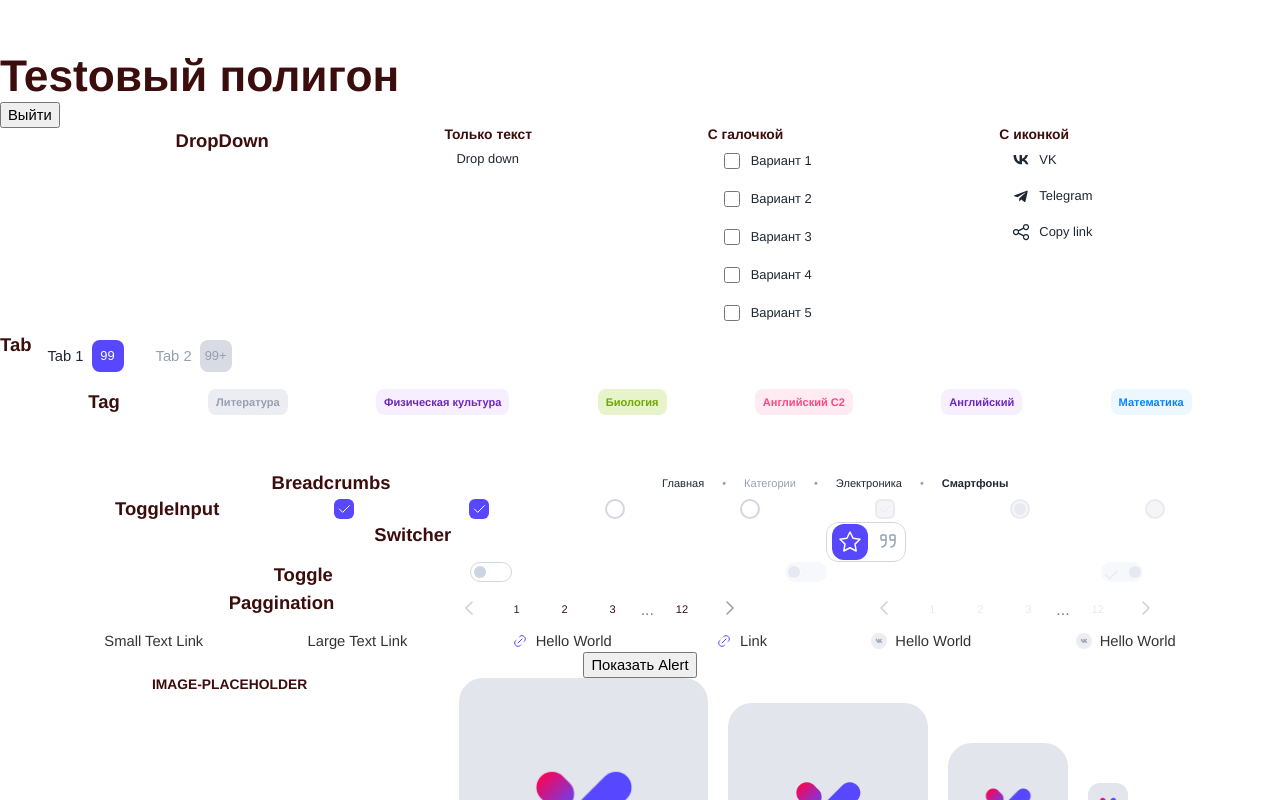
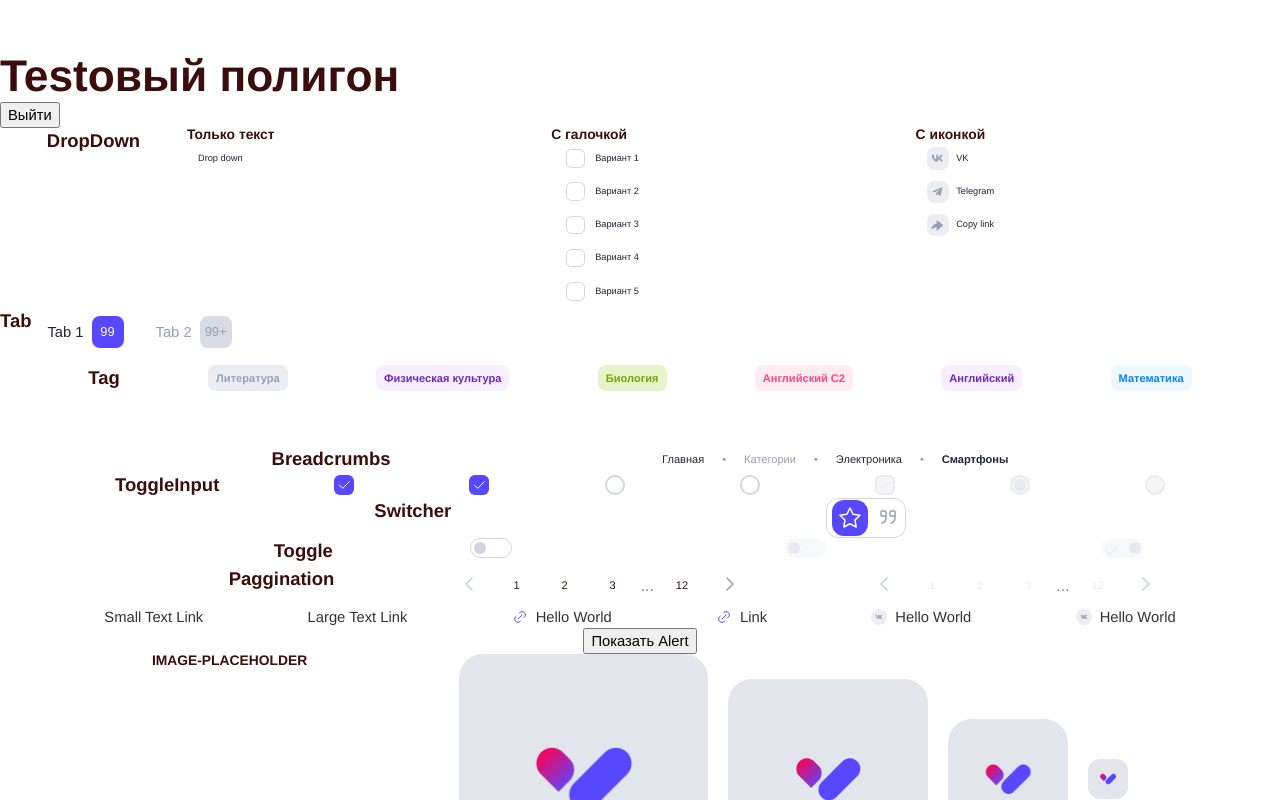
Before and after one commit to Aldiyar-B/Paraweb, a React (Vite) app: page /test in a window 1280 px wide. Shown: the top 800 px of the page. Built offline with nearby package versions, Linux system fonts and the light colour scheme.

Commit message:
Dropdown сделал по Бэм и rem

```diff
--- a/src/components/DropDown/DropDown.jsx
+++ b/src/components/DropDown/DropDown.jsx
@@ -1,25 +1,23 @@
 import React from 'react';
 import styles from './DropDown.module.scss';
-
-const icons = import.meta.glob('../../assets/svg/icons/*.svg', {
-  eager: true,
-  as: 'raw',
-});
+import { icons } from '../icons';
 
 const Dropdown = ({ text, checkbox = false, socials = null }) => {
   const getIcon = (iconName) =>
-    icons[`../../assets/svg/icons/${iconName}.svg`] || null;
+    icons[`../assets/svg/icons/${iconName}.svg`] || null;
 
   return (
     <div className={styles.dropdownItem}>
-      {checkbox && <input type="checkbox" className={styles.checkbox} />}
+      {checkbox && (
+        <input type="checkbox" className={styles['dropdownItem__checkbox']} />
+      )}
       {socials && getIcon(socials) && (
         <span
-          className={styles.icon}
+          className={styles['dropdownItem__icon']}
           dangerouslySetInnerHTML={{ __html: getIcon(socials) }}
         />
       )}
-      <span className={styles.text}>{text}</span>
+      <span className={styles['dropdownItem__text']}>{text}</span>
     </div>
   );
 };
--- a/src/components/DropDown/DropDown.module.scss
+++ b/src/components/DropDown/DropDown.module.scss
@@ -4,14 +4,14 @@
 .dropdownItem {
   display: flex;
   align-items: center;
-  gap: 8px;
-  padding: 8px 12px;
+  width: 34.4rem;
+  height: 3.6rem;
+  gap: 0.8rem;
+  padding: 0.8rem 1.2rem;
   cursor: pointer;
-  border-radius: 8px;
+  border-radius: 0.8rem;
   transition: background 0.3s;
   color: var(--text-color);
-
-  @include text-body-small;
 
   &:hover {
     background: var(--gray-color-2);
@@ -20,28 +20,89 @@
   &:active {
     background: transparent;
   }
+
+  @include mobile {
+    @include text-body-small;
+
+    width: 34.4rem;
+    height: 3.4rem;
   }
 
-.checkbox {
-  width: 16px;
-  height: 16px;
+  &__checkbox {
+    width: 2rem;
+    height: 2rem;
+    outline: none;
+    border-radius: 0.6rem;
+    position: relative;
+
+    appearance: none;
+    -webkit-appearance: none;
+    -moz-appearance: none;
+    border: 0.1rem solid var(--border-color);
+
+    &:checked {
+      background-color: var(--ultramarine-default-color);
     }
 
-.icon {
-  width: 20px;
-  height: 20px;
+    &::after {
+      content: '';
+      width: 1.6rem;
+      height: 1.6rem;
+      background-color: var(--text-contrast-color);
+      mask-image: url('../../assets/svg/icons/check.svg');
+      mask-size: contain;
+      mask-repeat: no-repeat;
+      position: absolute;
+      top: 0.1rem;
+      left: 0.1rem;
+    }
+
+    @include mobile {
+      width: 2rem;
+      height: 2rem;
+      &::after {
+        content: '';
+        width: 1.6rem;
+        height: 1.6rem;
+        background-color: var(--text-contrast-color);
+        mask-image: url('../../assets/svg/icons/check.svg');
+        mask-size: contain;
+        mask-repeat: no-repeat;
+        position: absolute;
+        top: 0.1rem;
+        left: 0.1rem;
+      }
+    }
+  }
+
+  &__icon {
+    width: 2.4rem;
+    height: 2.4rem;
     display: flex;
     align-items: center;
     justify-content: center;
+    background-color: var(--gray-color-3);
+    color: var(--text-secondary-color);
+    border-radius: 0.8rem;
+
+    svg {
+      width: 1.6rem;
+      height: 1.6rem;
+
+      path {
+        fill: var(--text-secondary-color);
+      }
+    }
   }
 
-.text {
+  &__text {
     &:active {
       color: var(--ultramarine-default-color);
     }
   }
 
-.dropdownItem:active .checkbox + .text,
-.dropdownItem:active .icon + .text {
+  &--active .dropdownItem__checkbox + .dropdownItem__text,
+  &--active .dropdownItem__icon + .dropdownItem__text {
     color: var(--text-color);
   }
+}
--- /dev/null
+++ b/src/components/icons.jsx
@@ -0,0 +1,6 @@
+// Импортируем иконки
+
+export const icons = import.meta.glob('../assets/svg/icons/*.svg', {
+  eager: true,
+  as: 'raw',
+});
--- a/src/views/Test.jsx
+++ b/src/views/Test.jsx
@@ -65,7 +65,7 @@ function Test() {
           <h2>С иконкой</h2>
           <Dropdown text="VK" socials="social-vk" />
           <Dropdown text="Telegram" socials="social-tg" />
-          <Dropdown text="Copy link" socials="share" />
+          <Dropdown text="Copy link" socials="share-button" />
         </div>
       </div>
 
```
Lines whose indentation alone changed are shown as unchanged.
